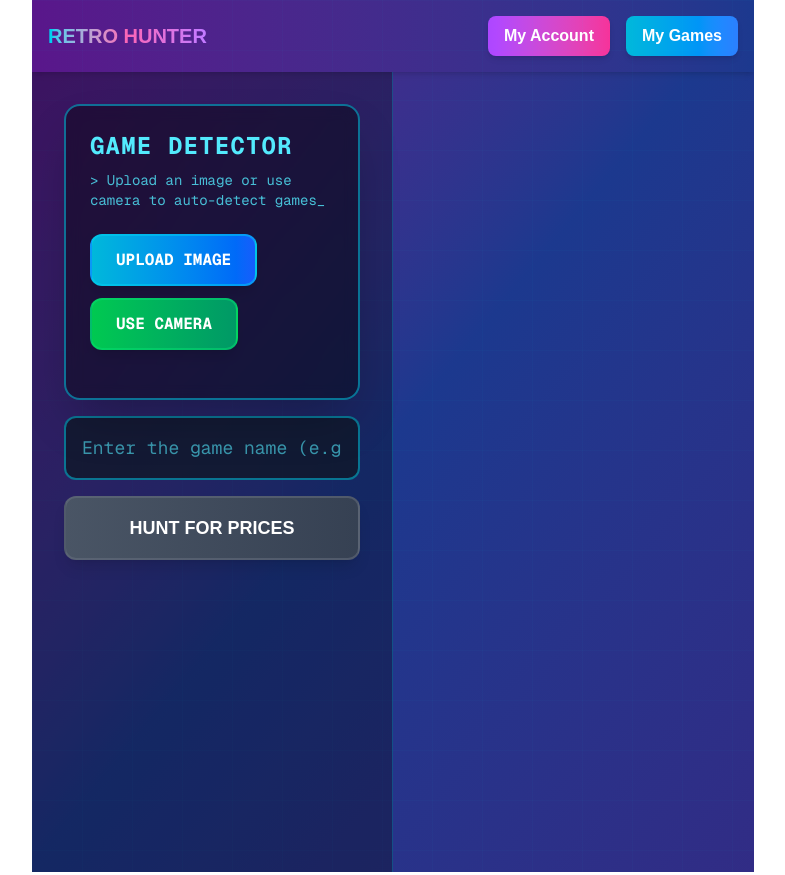
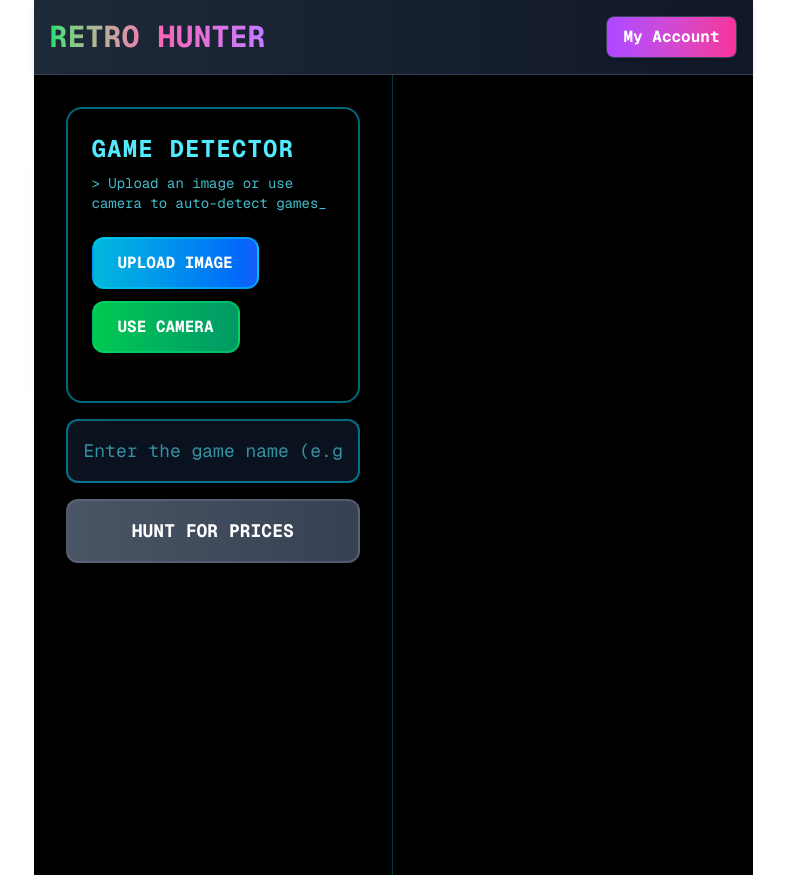
Before and after one commit to rojasmart/retro-hunter, a Next.js app: page / in a window 1280 px wide. Shown: the whole page, without its empty margins (247-1032 px from the left). Built offline with nearby package versions, Linux system fonts and the light colour scheme.

Commit message:
--update: redesign Home component header for improved aesthetics and usability

```diff
--- a/src/app/page.tsx
+++ b/src/app/page.tsx
@@ -140,31 +140,15 @@ export default function Home() {
   };
 
   return (
-    <div className="min-h-screen bg-gradient-to-br from-purple-900 via-blue-900 to-indigo-900 relative overflow-hidden">
-      <div className="absolute inset-0 opacity-20">
-        <div
-          className="absolute inset-0"
-          style={{
-            backgroundImage: `
-            linear-gradient(rgba(0,255,255,0.1) 1px, transparent 1px),
-            linear-gradient(90deg, rgba(0,255,255,0.1) 1px, transparent 1px)
-          `,
-            backgroundSize: "50px 50px",
-          }}
-        ></div>
-      </div>
-
-      <header className="flex items-center justify-between p-4 bg-gradient-to-r from-purple-900 to-blue-900 shadow-md">
+    <div className="min-h-screen bg-black text-white font-mono">
+      <header className="flex items-center justify-between p-4 bg-gradient-to-r from-gray-800 to-gray-900 shadow-md border-b border-gray-700">
         {/* Logo */}
-        <h1 className="text-xl font-bold bg-gradient-to-r from-cyan-400 via-pink-400 to-purple-400 bg-clip-text text-transparent">RETRO HUNTER</h1>
+        <h1 className="text-3xl font-bold bg-gradient-to-r from-green-400 via-pink-400 to-purple-400 bg-clip-text text-transparent">RETRO HUNTER</h1>
 
         {/* Buttons */}
         <div className="flex space-x-4">
-          <button className="py-2 px-4 bg-gradient-to-r from-purple-500 to-pink-500 text-white font-bold rounded-lg shadow-md hover:from-purple-600 hover:to-pink-600 transition-all duration-300">
+          <button className="py-2 px-4 bg-gradient-to-r from-purple-500 to-pink-500 text-white font-bold rounded-lg shadow-md hover:from-purple-600 hover:to-pink-600 transition-all duration-300 border border-gray-700">
             My Account
-          </button>
-          <button className="py-2 px-4 bg-gradient-to-r from-cyan-500 to-blue-500 text-white font-bold rounded-lg shadow-md hover:from-cyan-600 hover:to-blue-600 transition-all duration-300">
-            My Games
           </button>
         </div>
       </header>
```
